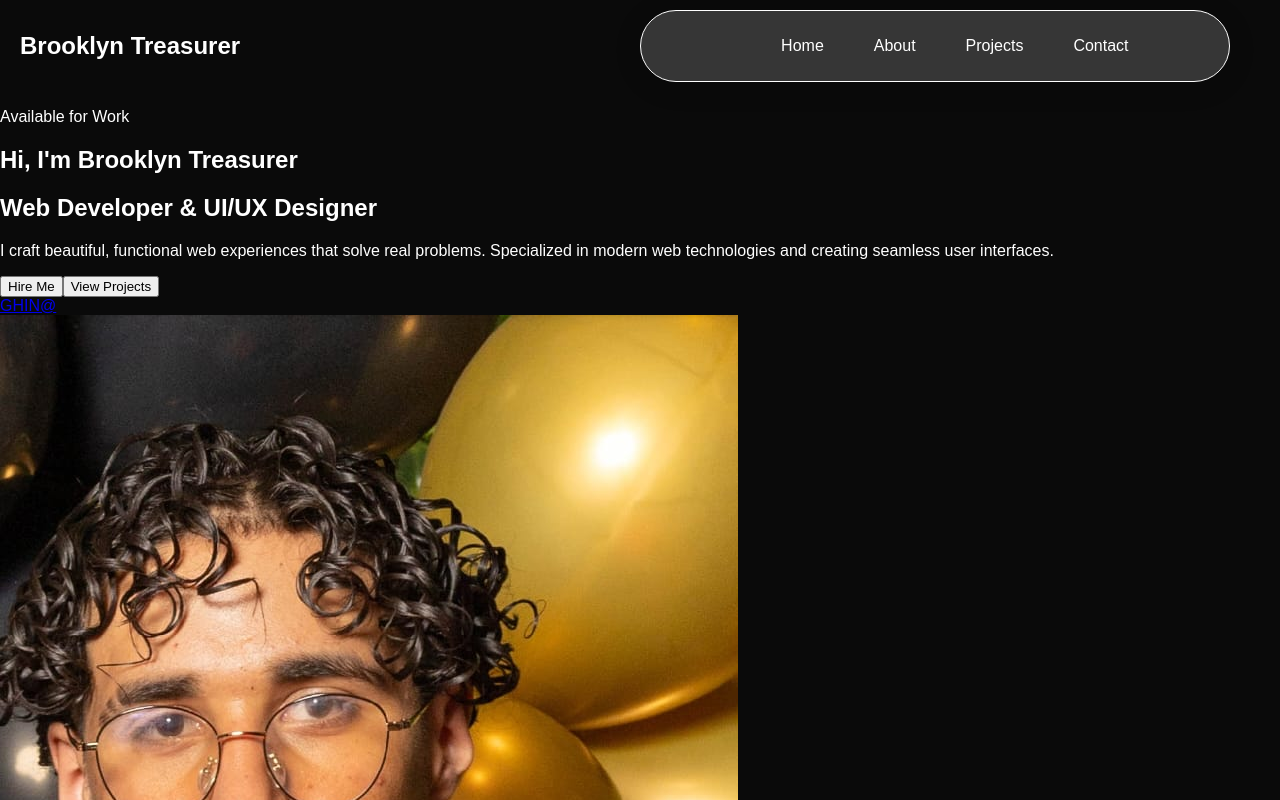
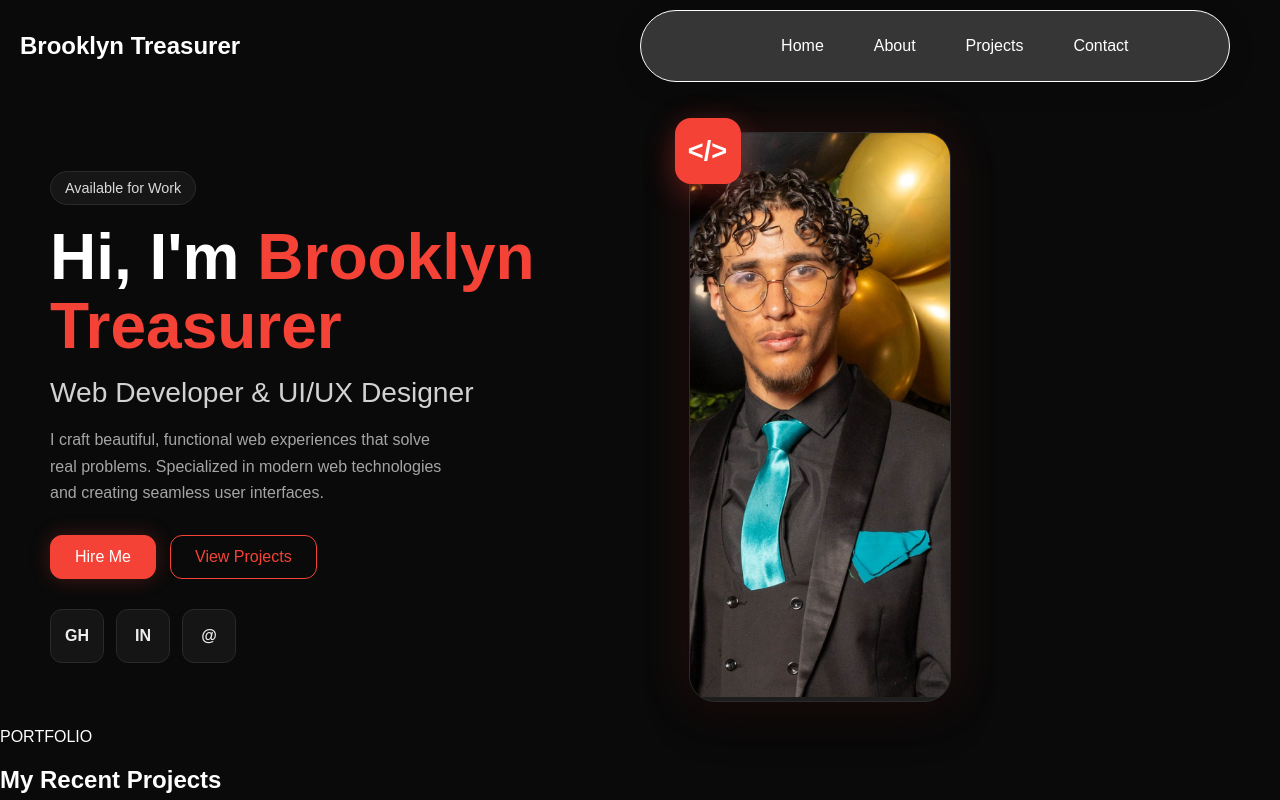
Before and after one commit to BrooklynTreasurer/BROTRE25500_pto2505_GroupA_Brooklyn-Treasurer_CDV05, a React (Vite) app: page / in a window 1280 px wide. Shown: the top 800 px of the page. Built offline with nearby package versions, Linux system fonts and the light colour scheme.

Commit message:
added styling to hero section

```diff
--- a/src/index.css
+++ b/src/index.css
@@ -42,3 +42,161 @@ body {
     display: flex;
     gap: 50px;
 }
+
+/* content section */
+.content {
+    display: grid;
+    grid-template-columns: 1.05fr 0.95fr;
+    gap: 40px;
+    align-items: center;
+    padding: 40px 50px 10px;
+}
+
+.content-text-container {
+    max-width: 680px;
+}
+
+.availability-pill {
+    display: inline-block;
+    margin: 0 0 18px;
+    padding: 8px 14px;
+    border: 1px solid #2a2a2a;
+    border-radius: 999px;
+    background: rgba(255, 255, 255, 0.05);
+    color: #d9d9d9;
+    font-size: 0.9rem;
+}
+
+.content-title {
+    margin: 0;
+    font-size: clamp(2.2rem, 5vw, 4.2rem);
+    line-height: 1.08;
+}
+
+.gradient-text {
+    color: var(--primary-color);
+}
+
+.content-subtitle {
+    margin: 16px 0 0;
+    font-size: clamp(1.3rem, 2.2vw, 2.1rem);
+    color: #d2d2d2;
+    font-weight: 500;
+}
+
+.content-text {
+    margin: 18px 0 0;
+    color: #a5a5a5;
+    line-height: 1.65;
+    max-width: 44ch;
+}
+
+.hero-actions {
+    margin-top: 28px;
+    display: flex;
+    gap: 14px;
+    flex-wrap: wrap;
+}
+
+.hire-me-button,
+.projects-button {
+    border-radius: 12px;
+    font-size: 1rem;
+    padding: 12px 24px;
+    cursor: pointer;
+}
+
+.hire-me-button {
+    border: 1px solid var(--primary-color);
+    background: var(--primary-color);
+    color: white;
+    box-shadow: 0 0 20px rgba(244, 67, 54, 0.25);
+}
+
+.projects-button {
+    border: 1px solid var(--primary-color);
+    background: transparent;
+    color: var(--primary-color);
+}
+
+.social-icons {
+    margin-top: 30px;
+    display: flex;
+    gap: 12px;
+}
+
+.social-icon {
+    width: 52px;
+    height: 52px;
+    border-radius: 12px;
+    border: 1px solid #2a2a2a;
+    background: #151515;
+    color: #ededed;
+    text-decoration: none;
+    display: grid;
+    place-items: center;
+    font-weight: 700;
+}
+
+.social-icon:hover {
+    border-color: var(--primary-color);
+    color: var(--primary-color);
+}
+
+.content-image-container {
+    min-height: 430px;
+    position: relative;
+}
+
+.hero-frame {
+    width: 260px;
+    height: 100%;
+    min-height: 430px;
+    border-radius: 26px;
+    overflow: hidden;
+    border: 1px solid #2b2b2b;
+    background: #1e1e1e;
+    box-shadow:
+        0 20px 40px rgba(0, 0, 0, 0.35),
+        0 0 50px rgba(244, 67, 54, 0.15);
+}
+
+.content-image {
+    width: 260px;
+    height: 100%;
+    object-fit: cover;
+}
+
+.floating-code {
+    position: absolute;
+    top: -14px;
+    left: -14px;
+    width: 66px;
+    height: 66px;
+    border-radius: 16px;
+    display: grid;
+    place-items: center;
+    background: var(--primary-color);
+    color: white;
+    font-size: 1.7rem;
+    font-weight: 700;
+    box-shadow: 0 8px 30px rgba(244, 67, 54, 0.35);
+}
+
+@media (max-width: 1040px) {
+    .content {
+        grid-template-columns: 1fr;
+        gap: 26px;
+    }
+
+    .content-image-container,
+    .hero-frame {
+        min-height: 360px;
+    }
+}
+
+@media (max-width: 760px) {
+    .content {
+        padding: 30px 20px 10px;
+    }
+}
```
